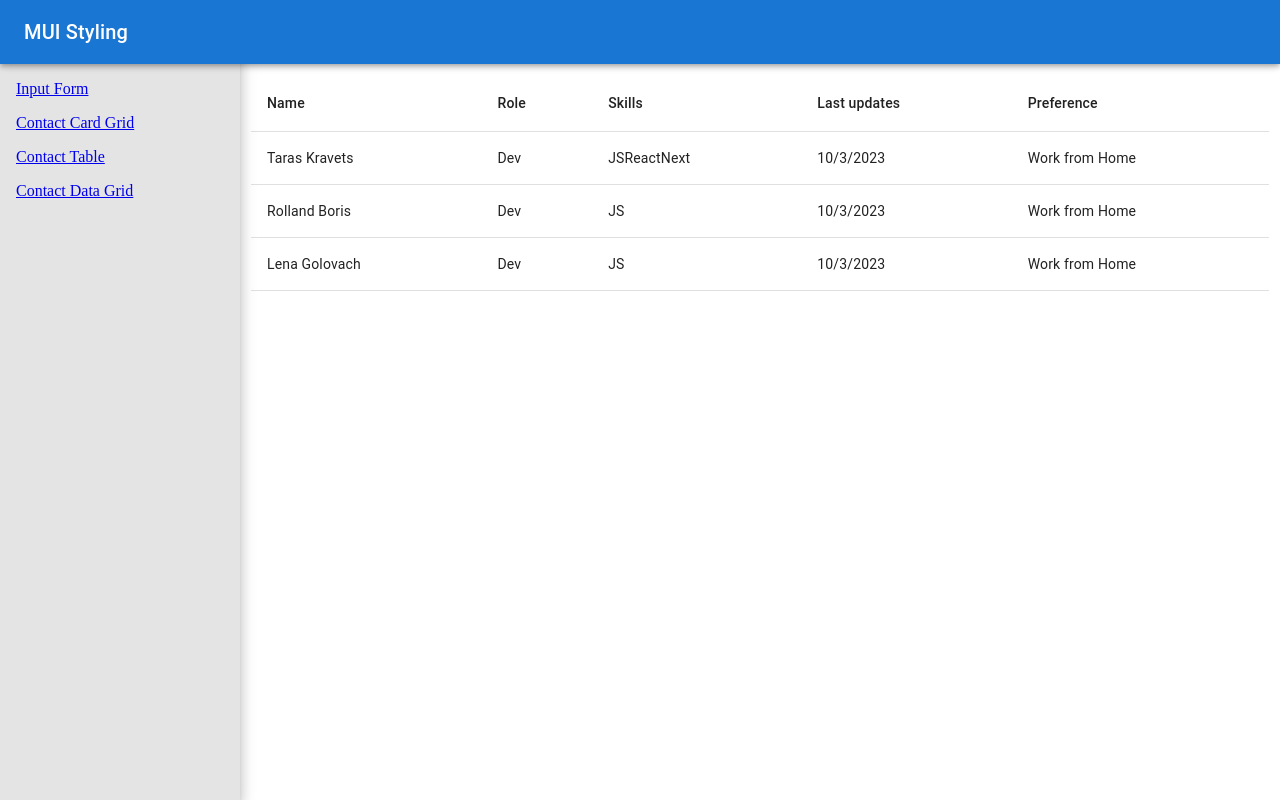
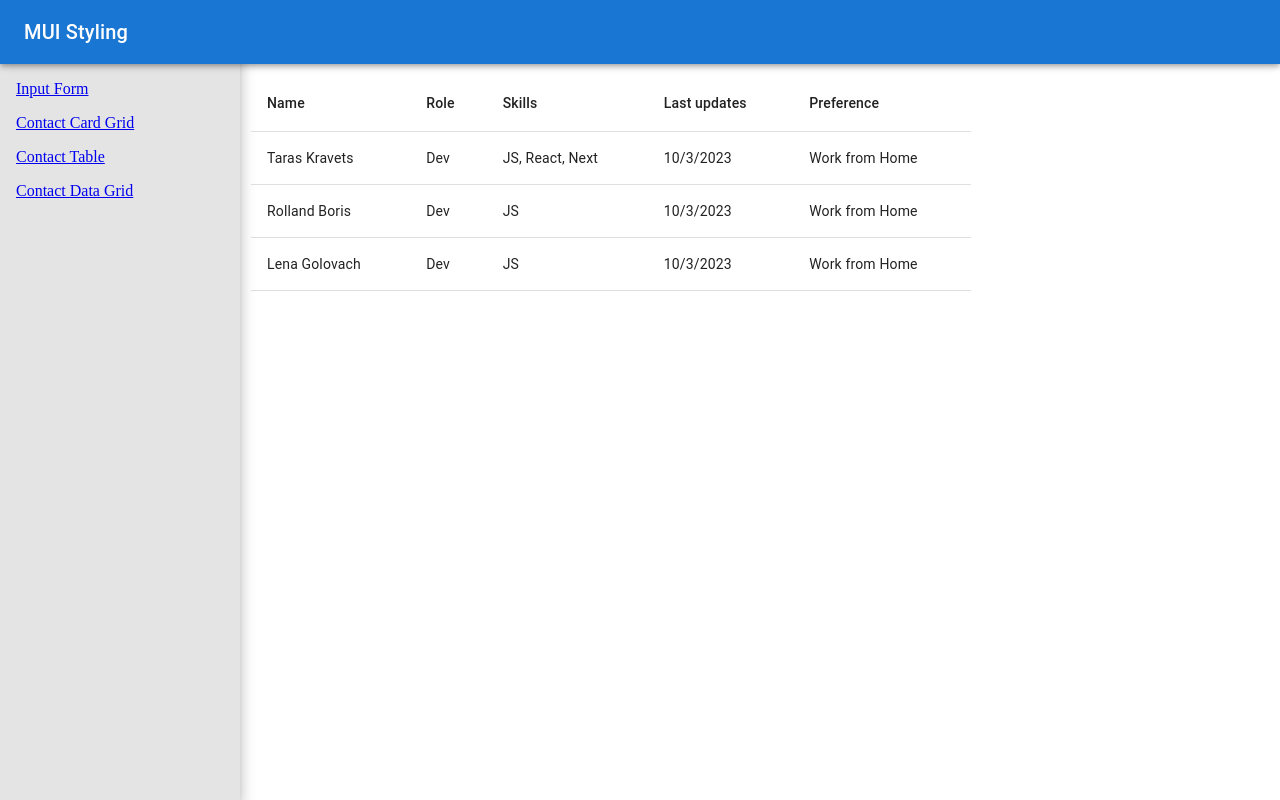
Before and after one commit to Taraskiiin/mui-app, a React (Create React App) app: page /table in a window 1280 px wide. Built offline with nearby package versions, Linux system fonts and the light colour scheme.

Commit message:
fix(Table): fixed TableRow/TableCell added keys

```diff
--- a/src/Components/Form/FormSubComponents/CustomSelect.tsx
+++ b/src/Components/Form/FormSubComponents/CustomSelect.tsx
@@ -21,6 +21,7 @@ export default function AutoSelect(props: {
 			id='skill-select'
 			renderValue={(select: string[]) => select.join(', ')}
 			sx={{ minWidth: minWidth, marginRight: '16px' }}
+			multiple
 		>
 			{skills.map((skillName) => (
 				<MenuItem value={skillName} key={skillName}>
--- a/src/Components/Scaffold/NavDrawer.tsx
+++ b/src/Components/Scaffold/NavDrawer.tsx
@@ -38,6 +38,7 @@ const simpleStyles = {
 	content: {
 		marginLeft: drawerWidth,
 		padding: 3,
+		maxWidth: 720,
 	},
 };
 
--- a/src/Components/Table/ContactTable.tsx
+++ b/src/Components/Table/ContactTable.tsx
@@ -24,11 +24,20 @@ export default function ContactTable() {
 				</TableHead>
 				<TableBody>
 					{contactData.map((contact) => (
-						<TableRow key={contact.name}>
-							{Object.entries(contact).map(
-								([key, value]) =>
-									key !== 'id' && <TableCell key={key}>{value}</TableCell>
-							)}
+						<TableRow key={contact.id}>
+							{Object.entries(contact).map(([key, value]) => {
+								if (key === 'skills') {
+									return (
+										<TableCell key={contact.id + key}>
+											{value.join(', ')}
+										</TableCell>
+									);
+								}
+								if (key !== 'id') {
+									return <TableCell key={contact.id + key}>{value}</TableCell>;
+								}
+								return '';
+							})}
 						</TableRow>
 					))}
 				</TableBody>
```
